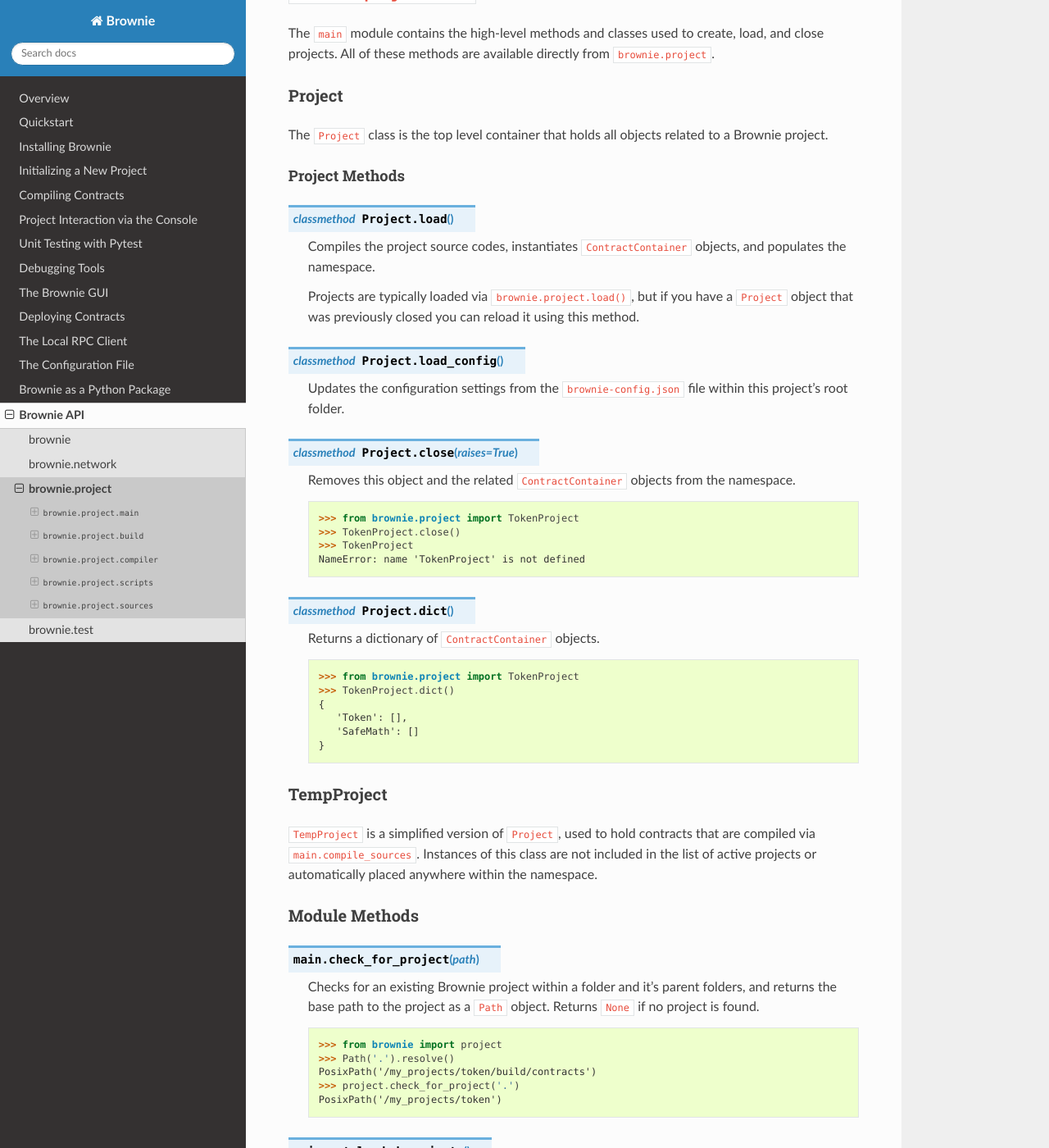
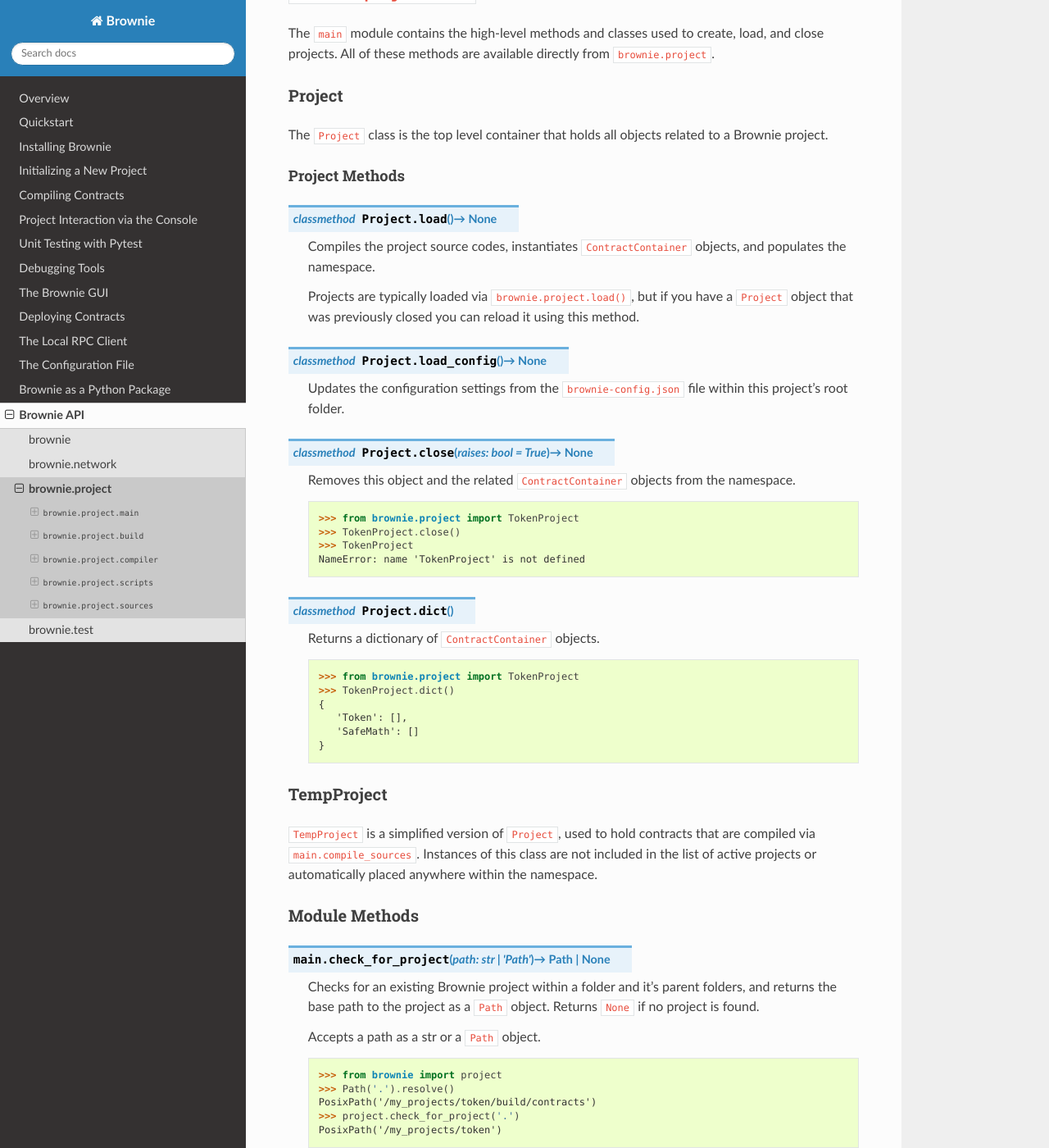
Before and after one commit to eth-brownie/brownie, a Sphinx documentation site: the page built from docs/api-project.rst, in a window 1280 px wide and 1400 px high, scrolled down 382 px. Shown: the whole window at 82% size. Built offline with Sphinx 7.4.7 and the Read the Docs theme 2.0.0, drawn with Linux system fonts in a browser that asks for light colours.

Commit message:
start typing in api-project

```diff
--- a/docs/api-project.rst
+++ b/docs/api-project.rst
@@ -21,17 +21,17 @@
 Project Methods
 ***************
 
-.. py:classmethod:: Project.load()
+.. py:classmethod:: Project.load() -> None
 
     Compiles the project source codes, instantiates ``ContractContainer`` objects, and populates the namespace.
 
     Projects are typically loaded via ``brownie.project.load()``, but if you have a ``Project`` object that was previously closed you can reload it using this method.
 
-.. py:classmethod:: Project.load_config()
+.. py:classmethod:: Project.load_config() -> None
 
     Updates the configuration settings from the ``brownie-config.json`` file within this project's root folder.
 
-.. py:classmethod:: Project.close(raises=True)
+.. py:classmethod:: Project.close(raises: bool = True) -> None
 
     Removes this object and the related ``ContractContainer`` objects from the namespace.
 
@@ -63,9 +63,11 @@
 Module Methods
 --------------
 
-.. py:method:: main.check_for_project(path)
+.. py:method:: main.check_for_project(path: Union[str, 'Path']) -> Optional[Path]
 
     Checks for an existing Brownie project within a folder and it's parent folders, and returns the base path to the project as a ``Path`` object.  Returns ``None`` if no project is found.
+
+    Accepts a path as a str or a ``Path`` object.
 
     .. code-block:: python
 
```
Also changed, not shown: other parts of docs/api-project.rst (+1 -1 lines), 1 other file.
